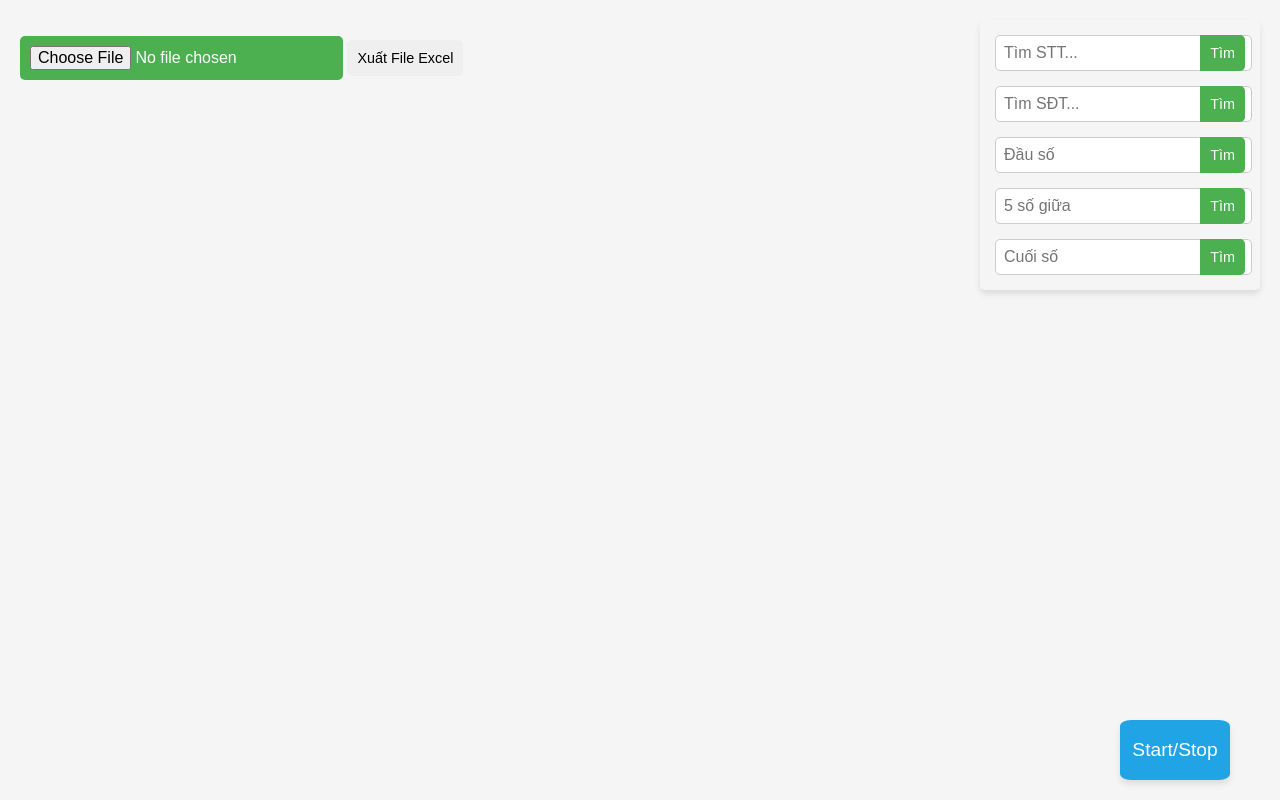
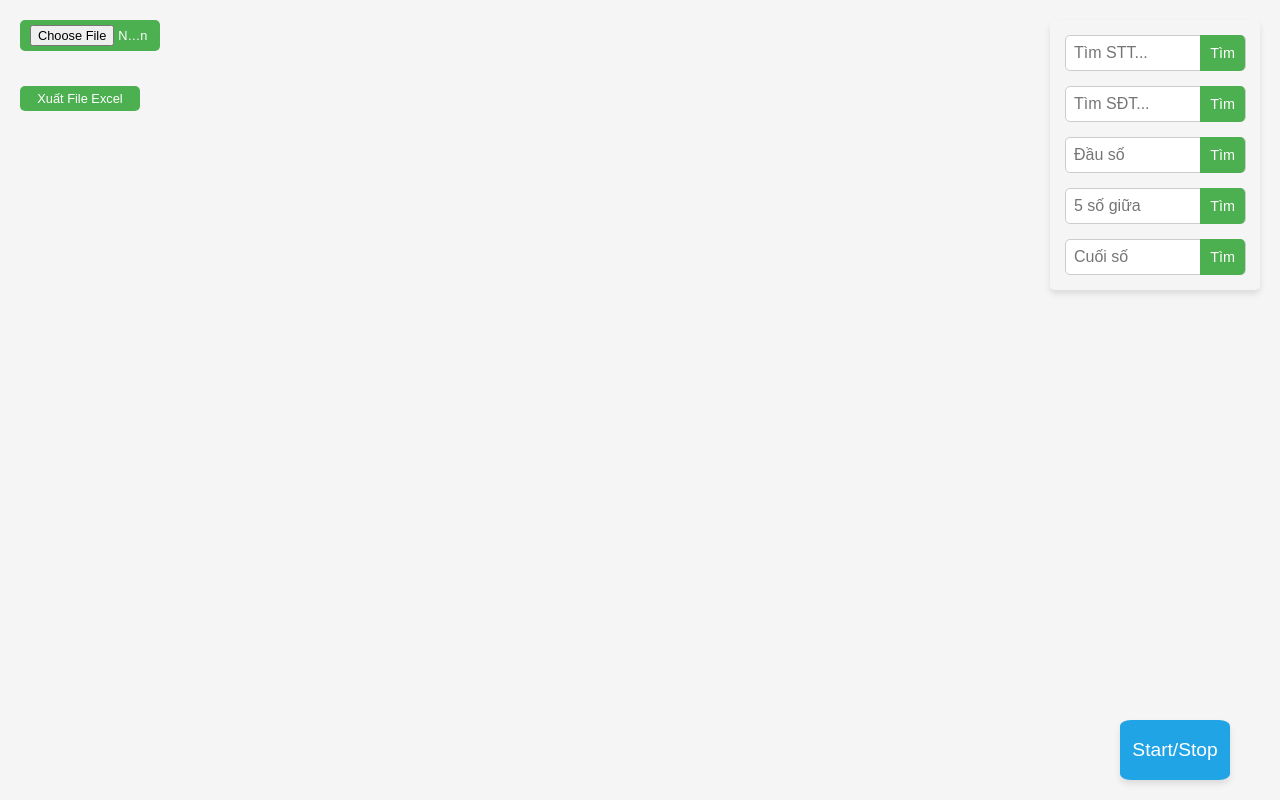
Before and after one commit to ahntnie/simgiare_khachhang, a website: page index.html in a window 1280 px wide. Drawn offline with Linux system fonts and the light colour scheme.

Commit message:
done_css

```diff
--- a/index.html
+++ b/index.html
@@ -229,7 +229,7 @@
       position: fixed;
       top: 20px;
       right: 20px;
-      width: 250px;
+      width: 180px;
       z-index: 1000;
       background-color: #f5f5f5;
       padding: 15px;
@@ -250,9 +250,9 @@
     .filter-container input {
       padding: 8px;
       font-size: 1rem;
+      width: 163px;
       border-radius: 5px;
       border: 1px solid #ccc;
-      padding-right: 40px;
     }
 
     .filter-container button {
@@ -292,7 +292,39 @@
       color: white;
     }
 
+    .button-container {
+      position: fixed;
 
+      top: 20px;
+
+      left: 20px;
+
+      display: flex;
+      flex-direction: column;
+
+      align-items: flex-start;
+      gap: 5px;
+    }
+
+    .button-container input[type="file"],
+    .button-container button {
+      width: 120px;
+      padding: 5px 10px;
+      font-size: 0.8rem;
+      cursor: pointer;
+    }
+
+    .button-container button {
+      background-color: #4CAF50;
+      color: white;
+      border: none;
+      border-radius: 5px;
+      transition: all 0.3s ease;
+    }
+
+    .button-container button:hover {
+      background-color: #45a049;
+    }
 
     @media (max-width: 768px) {
       body {
@@ -314,11 +346,7 @@
         padding: 8px;
       }
 
-      /* thead#pinnedRows {
-        position: sticky;
-        top: 88px;
-        z-index: 3;
-      } */
+
 
 
       .filter-container input,
@@ -366,8 +394,10 @@
 </head>
 
 <body>
-  <input type="file" id="excelFile" accept=".xlsx, .xls" />
-  <button id="exportExcel" style="margin-top: 20px; padding: 10px; cursor: pointer;">Xuất File Excel</button>
+  <div class="button-container">
+    <input type="file" id="excelFile" accept=".xlsx, .xls" />
+    <button id="exportExcel" style="margin-top: 10px;">Xuất File Excel</button>
+  </div>
   <div id="toast"
     style="display: none; position: fixed; bottom: 20px; left: 20px; background-color: #333; color: white; padding: 10px 20px; border-radius: 5px; box-shadow: 0px 4px 6px rgba(0, 0, 0, 0.2); z-index: 1000;">
     Không tìm thấy dữ liệu phù hợp.
```
